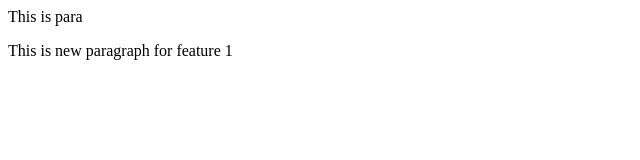
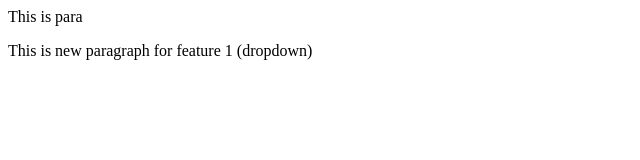
Before and after one commit to vidushi-web-Developer/localrepo, a plain HTML site: page index.html in a window 1280 px wide. Shown: the full height of the page, 0-640 px from the left. Drawn offline with Linux system fonts and the light colour scheme.

```diff
--- a/index.html
+++ b/index.html
@@ -1,2 +1,2 @@
 <p>This is para</p>
-<p>This is new paragraph for feature 1</p>
+<p>This is new paragraph for feature 1 (dropdown)</p>
```
